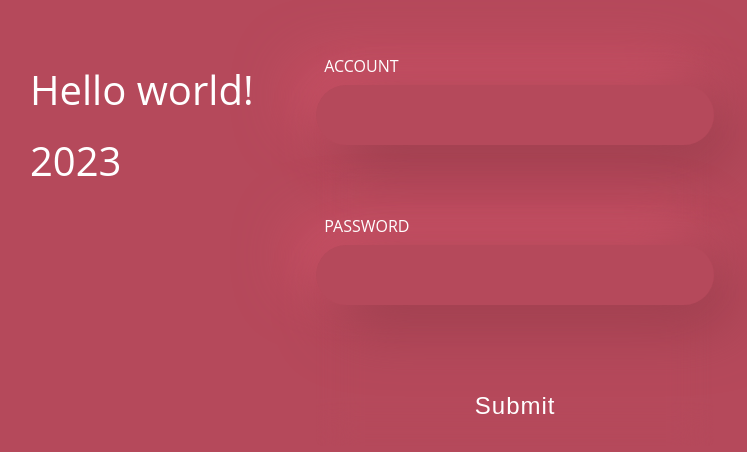
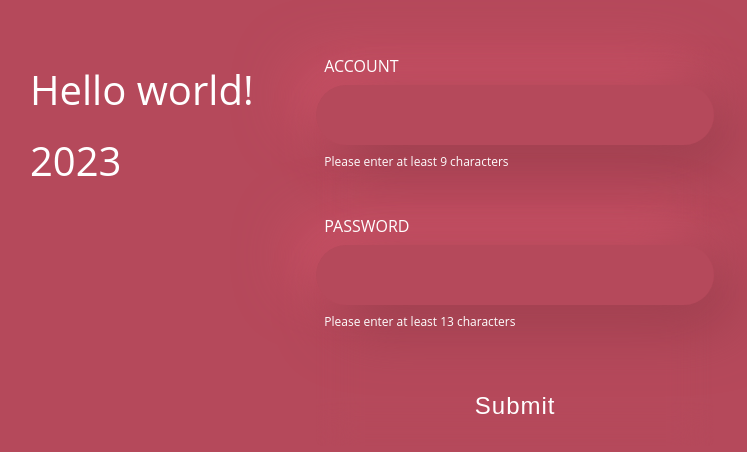
Before and after one commit to Furxx2000/Custom-useForm-hook, a React (Vite) app: page / in a window 1280 px wide. Shown: the part 154-606 px from the top of the page, without its empty margins (276-1023 px from the left). Built offline with nearby package versions, Linux system fonts and the light colour scheme.

Commit message:
Change logic on how to handle error

```diff
--- a/src/component/Form.tsx
+++ b/src/component/Form.tsx
@@ -12,11 +12,12 @@ export function Form() {
   function doSubmit(e: React.FormEvent<HTMLFormElement>) {
     e.preventDefault();
 
+    handleIsReqSubmitted(true);
+
     if (validationResult.allFieldsValid()) {
       console.log('Valid');
       console.log(loginReq);
     } else {
-      handleIsReqSubmitted(false);
       console.log('Not valid');
     }
   }
@@ -32,7 +33,7 @@ export function Form() {
         />
         <div className='invalid'>
           {validationResult?.account?.error &&
-            !isReqSubmitted &&
+            isReqSubmitted &&
             'Please enter at least 9 characters'}
         </div>
       </div>
@@ -46,7 +47,7 @@ export function Form() {
         />
         <div className='invalid'>
           {validationResult?.pwd?.error &&
-            !isReqSubmitted &&
+            isReqSubmitted &&
             'Please enter at least 13 characters'}
         </div>
       </div>
```
